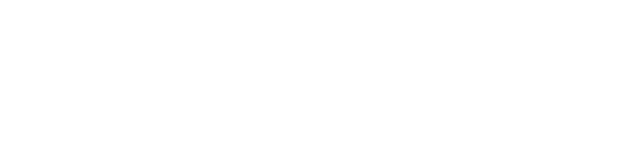
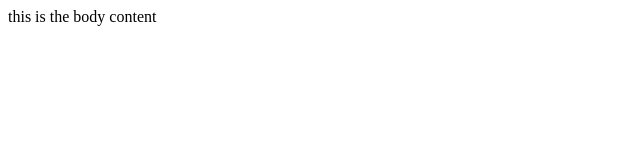
Before and after one commit to gautamsahil1947/programming, a plain HTML site: page html/notes/one.html in a window 1280 px wide. Shown: the whole page, without its empty margins (0-640 px from the left). Drawn offline with Linux system fonts and the light colour scheme.

Commit message:
setting up

```diff
--- a/html/notes/one.html
+++ b/html/notes/one.html
@@ -5,3 +5,7 @@
 			this is the title for the html page
 		</title>
 	</head>
+<body>
+	this is the body content
+</body>
+</html>
```
